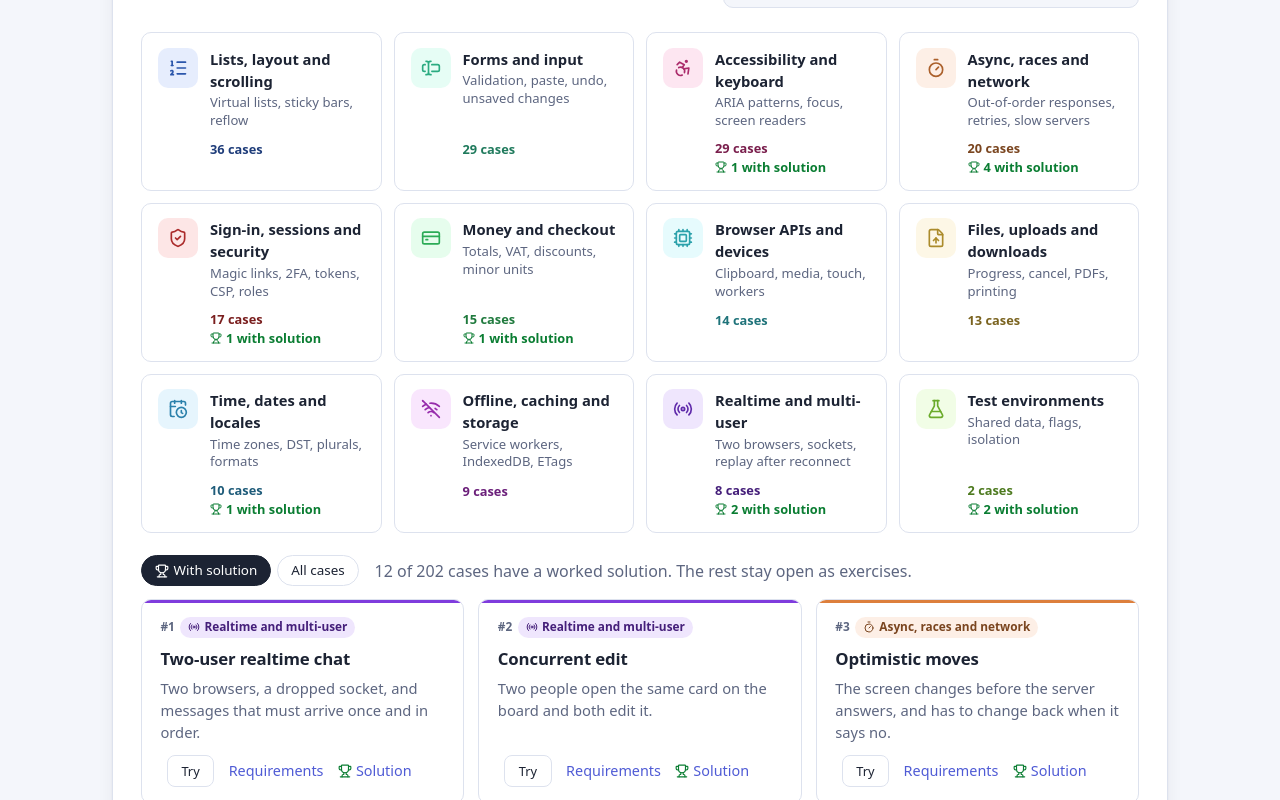
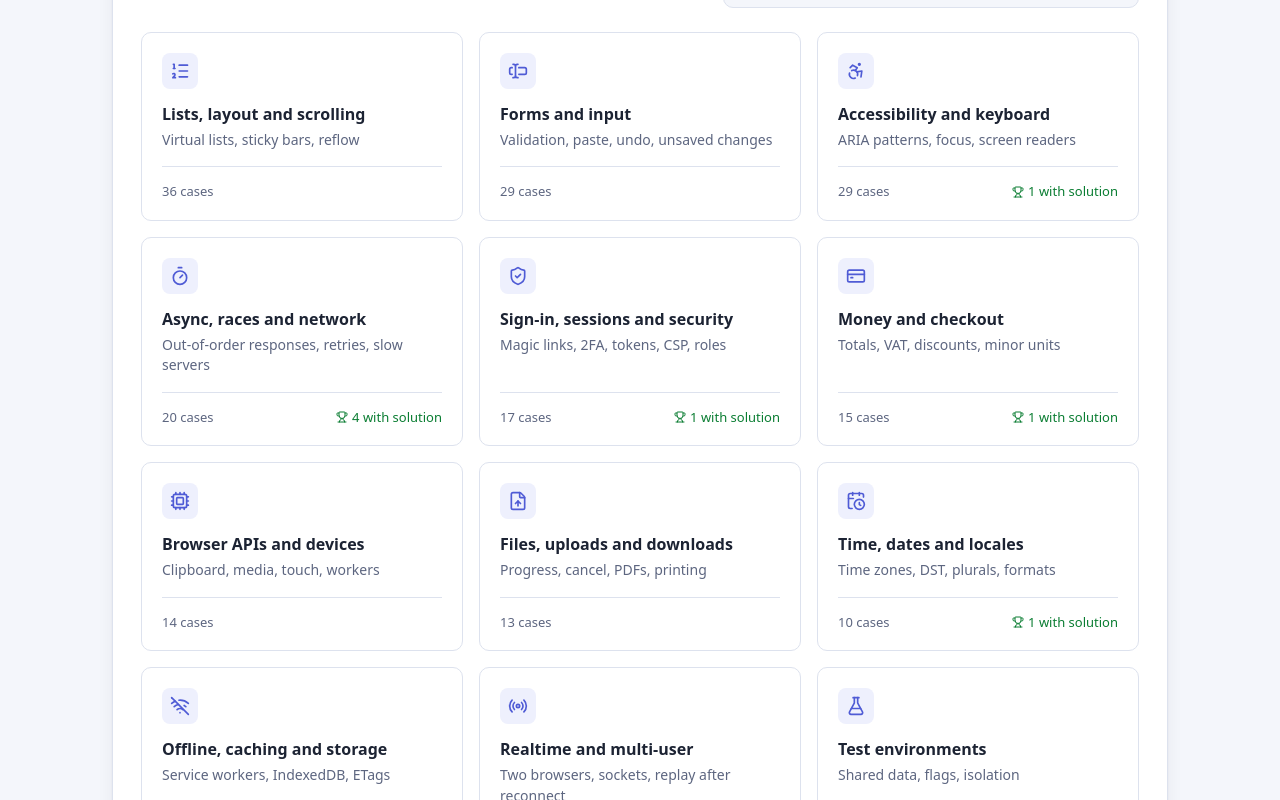
Before and after one commit to bartech-lab/e2e-casebook, a React (Vite) app in the folder web/: page / in a window 1280 px wide. Shown: the part 1020-1820 px from the top of the page. Built offline with nearby package versions, Linux system fonts and the light colour scheme.

Commit message:
Calmer palette: one accent colour, green only for solutions; topic cards with icon above title and a quiet metadata row

```diff
--- a/web/src/Landing.tsx
+++ b/web/src/Landing.tsx
@@ -4,7 +4,7 @@ import { ArrowRight, ArrowUpRight, BookOpen, Bug, Search, Sparkles, Target, Trop
 import { navigate } from './router.tsx';
 import { createSandbox } from './chat/api.ts';
 import { ThemeToggle } from './ThemeToggle.tsx';
-import { GitHubMark, LogoMark, hueStyle, themeMeta } from './themeMeta.tsx';
+import { GitHubMark, LogoMark, themeMeta } from './themeMeta.tsx';
 import { BENCHMARK_URL, CASES, REPO_URL, SOLUTIONS_URL, THEMES, docUrl, solutionUrl, type Case } from './cases.ts';
 
 const ALL = 'All cases';
@@ -162,7 +162,7 @@ export function Landing() {
           {THEMES.map((t) => {
             const { icon: Icon, blurb } = themeMeta(t);
             return (
-              <li key={t} style={hueStyle(t)}>
+              <li key={t}>
                 <button
                   type="button"
                   className="theme-card"
@@ -235,7 +235,7 @@ function summary(count: number, filter: string, query: string) {
 function CaseCard({ c, showTopic, onTry, busy }: { c: Case; showTopic: boolean; onTry: () => void; busy: boolean }) {
   const { icon: Icon } = themeMeta(c.theme);
   return (
-    <li className="case-card" style={hueStyle(c.theme)}>
+    <li className={c.solution ? 'case-card solved' : 'case-card'}>
       <div className="case-meta">
         <span className="case-no">#{c.n}</span>
         {showTopic && (
--- a/web/src/sandbox/SandboxNav.tsx
+++ b/web/src/sandbox/SandboxNav.tsx
@@ -3,7 +3,7 @@ import { casesOnPage, docUrl, solutionUrl, THEMES } from '../cases.ts';
 import { Link } from '../router.tsx';
 import { NotificationsBadge } from '../settings/NotificationsBadge.tsx';
 import { ThemeToggle } from '../ThemeToggle.tsx';
-import { LogoMark, hueStyle, themeMeta } from '../themeMeta.tsx';
+import { LogoMark, themeMeta } from '../themeMeta.tsx';
 import { PAGES } from './pages.ts';
 
 const MORE = 'More pages';
@@ -42,7 +42,7 @@ export function SandboxNav({ sandbox, page, name }: { sandbox: string; page: str
         {cases.length > 0 && (
           <div className="case-strip">
             {cases.map((c) => (
-              <div key={c.n} className="case-strip-item" style={hueStyle(c.theme)}>
+              <div key={c.n} className="case-strip-item">
                 <span className="case-strip-title">
                   Case {c.n}: {c.title}
                 </span>
@@ -61,7 +61,7 @@ export function SandboxNav({ sandbox, page, name }: { sandbox: string; page: str
       </div>
       <div className="nav-scroll" ref={list}>
         {GROUPS.map((g) => (
-          <div key={g.theme} className="nav-group" style={hueStyle(g.theme)}>
+          <div key={g.theme} className="nav-group">
             <span className="nav-group-title">
               <NavIcon theme={g.theme} />
               {g.theme}
--- a/web/src/styles.css
+++ b/web/src/styles.css
@@ -5,6 +5,7 @@
   --muted: #5d6680;
   --border: #dde2ee;
   --accent: #4f5bd5;
+  --hue: 235;
   --accent-dark: #3d47b4;
   --accent-soft: #eef0fd;
   --ok: #0a7d32;
@@ -804,3 +805,33 @@ main > section > ul.case-grid > li { margin: 0; }
 .theme-card { grid-template-rows: auto auto 1fr; }
 .theme-icon { grid-row: 1 / -1; align-self: start; }
 .theme-count { display: grid; align-content: start; align-self: end; gap: 0.15rem; min-height: 2.7em; margin-top: 0.5rem; line-height: 1.3; }
+
+/* One accent colour; green only marks solutions */
+.case-card::before { display: none; }
+.case-card.solved::before { display: block; background: var(--ok); }
+
+/* Topic cards, calm version: one accent, icon above title, quiet metadata row at the bottom */
+.catalogue .theme-grid { grid-template-columns: repeat(auto-fill, minmax(15rem, 1fr)); gap: 1rem; margin: 0.75rem 0 1.75rem; }
+main > section > ul > li .theme-card, .theme-card {
+  display: flex; flex-direction: column; align-items: flex-start; gap: 0; padding: 1.25rem; font-size: 1rem;
+}
+.theme-icon, :root[data-ui='dark'] .theme-icon {
+  width: 2.25rem; height: 2.25rem; border-radius: 8px; margin-bottom: 0.9rem; color: var(--accent); background: var(--accent-soft, hsl(235 80% 60% / 0.12));
+}
+.theme-name { font-size: 1rem; font-weight: 600; line-height: 1.3; }
+.theme-blurb { margin-top: 0.35rem; font-size: 0.875rem; line-height: 1.45; color: var(--muted); }
+.theme-count, :root[data-ui='dark'] .theme-count {
+  display: flex; flex-wrap: wrap; justify-content: space-between; align-items: center; gap: 0.25rem 0.75rem;
+  align-self: stretch; margin-top: auto; padding-top: 1rem; min-height: 0; color: var(--muted); font-size: 0.8125rem; font-weight: 500;
+}
+.theme-card .theme-blurb { margin-bottom: 1rem; }
+.theme-count { border-top: 1px solid var(--border); }
+.theme-solved { font-weight: 500; }
+.theme-card:hover:not(:disabled) { border-color: var(--accent); }
+.theme-card[aria-pressed='true'] { border-color: var(--accent); background: var(--accent-soft, hsl(235 80% 60% / 0.10)); box-shadow: inset 0 0 0 1px var(--accent); }
+
+/* Tags and sidebar headings: neutral, not coloured per topic */
+.theme-tag, :root[data-ui='dark'] .theme-tag { color: var(--muted); background: color-mix(in srgb, var(--muted) 12%, transparent); font-weight: 500; }
+.sandbox-nav .nav-group-title, :root[data-ui='dark'] .sandbox-nav .nav-group-title { color: var(--muted); }
+.sandbox-nav .nav-group-title svg { color: var(--accent); }
+.sandbox-nav .case-strip-item, :root[data-ui='dark'] .sandbox-nav .case-strip-item { background: var(--accent-soft, hsl(235 80% 60% / 0.10)); border-color: color-mix(in srgb, var(--accent) 30%, transparent); }
--- a/web/src/themeMeta.tsx
+++ b/web/src/themeMeta.tsx
@@ -3,25 +3,23 @@ import {
   TextCursorInput, Timer, WifiOff, type LucideIcon,
 } from 'lucide-react';
 
-// One icon and one hue per case theme; the hue drives --hue in CSS for tags, dots and card accents.
-export const THEME_META: Record<string, { icon: LucideIcon; hue: number; blurb: string }> = {
-  'Realtime and multi-user': { icon: Radio, hue: 265, blurb: 'Two browsers, sockets, replay after reconnect' },
-  'Async, races and network': { icon: Timer, hue: 25, blurb: 'Out-of-order responses, retries, slow servers' },
-  'Time, dates and locales': { icon: CalendarClock, hue: 200, blurb: 'Time zones, DST, plurals, formats' },
-  'Forms and input': { icon: TextCursorInput, hue: 160, blurb: 'Validation, paste, undo, unsaved changes' },
-  'Accessibility and keyboard': { icon: Accessibility, hue: 330, blurb: 'ARIA patterns, focus, screen readers' },
-  'Sign-in, sessions and security': { icon: ShieldCheck, hue: 0, blurb: 'Magic links, 2FA, tokens, CSP, roles' },
-  'Files, uploads and downloads': { icon: FileUp, hue: 45, blurb: 'Progress, cancel, PDFs, printing' },
-  'Money and checkout': { icon: CreditCard, hue: 140, blurb: 'Totals, VAT, discounts, minor units' },
-  'Lists, layout and scrolling': { icon: ListOrdered, hue: 220, blurb: 'Virtual lists, sticky bars, reflow' },
-  'Offline, caching and storage': { icon: WifiOff, hue: 290, blurb: 'Service workers, IndexedDB, ETags' },
-  'Browser APIs and devices': { icon: Cpu, hue: 185, blurb: 'Clipboard, media, touch, workers' },
-  'Test environments': { icon: FlaskConical, hue: 90, blurb: 'Shared data, flags, isolation' },
+export const THEME_META: Record<string, { icon: LucideIcon; blurb: string }> = {
+  'Realtime and multi-user': { icon: Radio, blurb: 'Two browsers, sockets, replay after reconnect' },
+  'Async, races and network': { icon: Timer, blurb: 'Out-of-order responses, retries, slow servers' },
+  'Time, dates and locales': { icon: CalendarClock, blurb: 'Time zones, DST, plurals, formats' },
+  'Forms and input': { icon: TextCursorInput, blurb: 'Validation, paste, undo, unsaved changes' },
+  'Accessibility and keyboard': { icon: Accessibility, blurb: 'ARIA patterns, focus, screen readers' },
+  'Sign-in, sessions and security': { icon: ShieldCheck, blurb: 'Magic links, 2FA, tokens, CSP, roles' },
+  'Files, uploads and downloads': { icon: FileUp, blurb: 'Progress, cancel, PDFs, printing' },
+  'Money and checkout': { icon: CreditCard, blurb: 'Totals, VAT, discounts, minor units' },
+  'Lists, layout and scrolling': { icon: ListOrdered, blurb: 'Virtual lists, sticky bars, reflow' },
+  'Offline, caching and storage': { icon: WifiOff, blurb: 'Service workers, IndexedDB, ETags' },
+  'Browser APIs and devices': { icon: Cpu, blurb: 'Clipboard, media, touch, workers' },
+  'Test environments': { icon: FlaskConical, blurb: 'Shared data, flags, isolation' },
 };
 
-export const OTHER = { icon: LayoutGrid, hue: 230, blurb: '' };
+export const OTHER = { icon: LayoutGrid, blurb: '' };
 export const themeMeta = (theme: string) => THEME_META[theme] ?? OTHER;
-export const hueStyle = (theme: string) => ({ '--hue': themeMeta(theme).hue }) as React.CSSProperties;
 
 export const GitHubMark = () => (
   <svg width="18" height="18" viewBox="0 0 16 16" fill="currentColor" aria-hidden="true" focusable="false">
```
